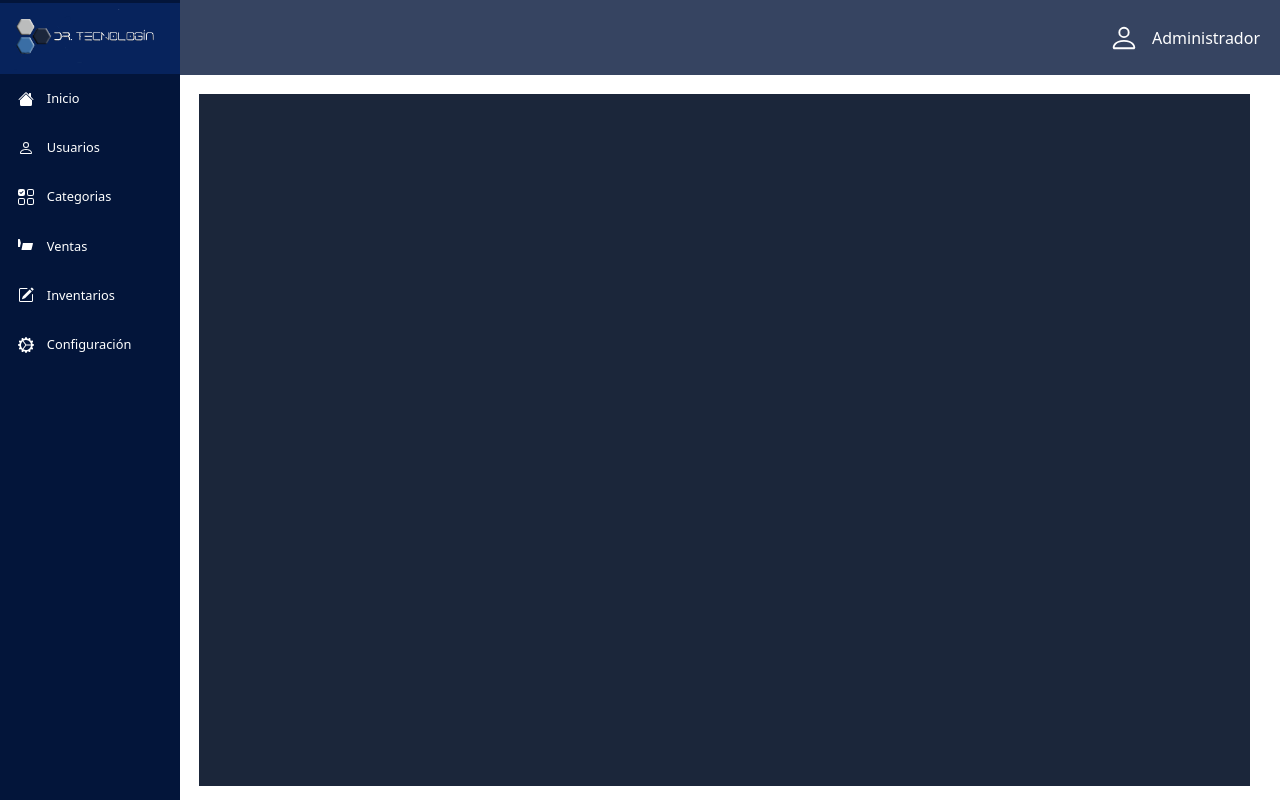
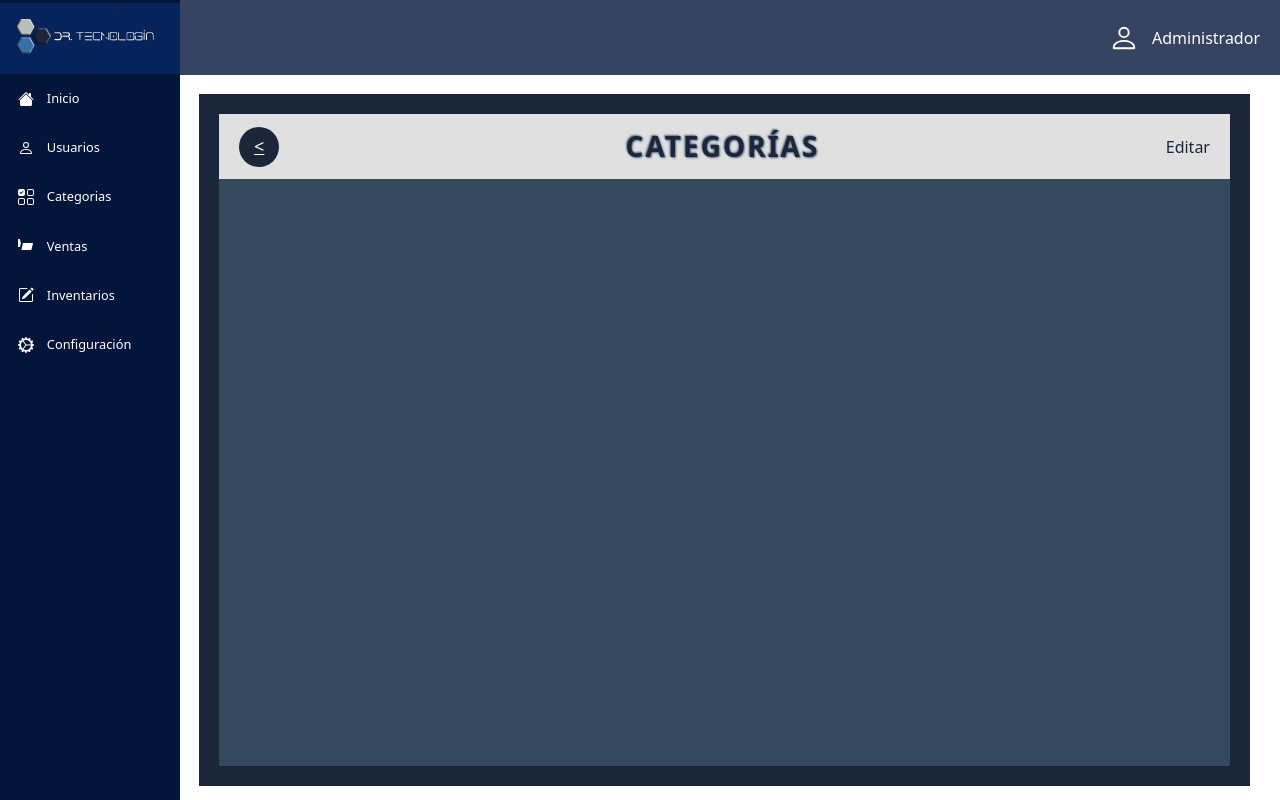
Before and after one commit to danny160/Dr-Tecnologia, a PHP site: page /paginas/categorias.php in a window 1280 px wide. Run offline with PHP 8.4, Linux system fonts and the light colour scheme.

Commit message:
actualizacion 5

```diff
--- a/estilos/styleCategorias.css
+++ b/estilos/styleCategorias.css
@@ -98,14 +98,67 @@ body {
 /* Estilo del div de contenido */
 .content {
     background-color: #1B263A;
-    position: absolute; /* Cambiar a posición absoluta */
-    top: 94px; /* Desde el borde de la barra superior */
-    left: 14vw; /* Desde el borde de la barra lateral, usa vw para ser responsive */
-    right: 30px; /* Límite derecho */
-    bottom: 14px; /* Límite inferior */
-    padding: 20px; /* Espaciado interno */
-    overflow: auto; /* Permitir desplazamiento si el contenido excede el tamaño */
+    position: absolute;
+    top: 94px;
+    left: 14vw;
+    right: 30px;
+    bottom: 14px;
+    padding: 20px;
+    overflow: auto;
     display: flex;
-    flex-direction: column; /* Para que los divs se apilen verticalmente */
-    margin-left: 20px; /* Margen izquierdo para mantener el espacio */
+    flex-direction: column;
+    margin-left: 20px;
 }
+
+.bottom-div {
+    flex-grow: 1; /* Ocupa el resto del espacio */
+    flex-basis: 80%; /* Toma el 80% del tamaño del contenedor */
+    background-color: #34495E; /* Color de ejemplo */
+}
+
+.top-div {
+    flex-grow: 0;
+    flex-basis: 10%;
+    background-color: #E0E0E0; /* Color de fondo similar al de la imagen */
+    display: flex;
+    align-items: center;
+    padding: 10px 20px;
+}
+
+.top-content {
+    display: flex;
+    align-items: center;
+    justify-content: space-between;
+    width: 100%;
+}
+
+.btn-retroceder {
+    background-color: #1B263A; /* Color de fondo del botón circular */
+    border: none;
+    border-radius: 50%;
+    color: white;
+    font-size: 18px;
+    width: 40px;
+    height: 40px;
+    display: flex;
+    align-items: center;
+    justify-content: center;
+    cursor: pointer;
+}
+
+.title {
+    font-size: 28px;
+    font-weight: bold;
+    color: #1B263A; /* Color del texto */
+    margin: 0;
+    text-shadow: 1px 1px 2px #5A6A83, -1px -1px 2px #5A6A83; /* Sombra para el efecto de borde */
+    letter-spacing: 2px; /* Espaciado entre letras para mejorar el estilo */
+    text-transform: uppercase; /* Convertir el texto a mayúsculas */
+}
+
+
+.edit-link {
+    color: #1B263A; /* Color del texto "Editar" */
+    font-size: 16px;
+    text-decoration: none;
+}
--- a/paginas/categorias.php
+++ b/paginas/categorias.php
@@ -109,8 +109,20 @@
 
         <!-- Contenedor principal -->
         <div class="content">
+            <!-- Div superior ocupando el 20% del contenedor -->
+            <div class="top-div">
+                <div class="top-content">
+                    <a href="inventario.php" class="btn-retroceder"><</a>
+                    <h1 class="title">CATEGORÍAS</h1>
+                    <a href="#" class="edit-link">Editar</a>
+                </div>
+            </div>
+            <!-- Div inferior ocupando el 80% del contenedor -->
+            <div class="bottom-div">
 
+            </div>
         </div>
+
 
     </div>
 
```
